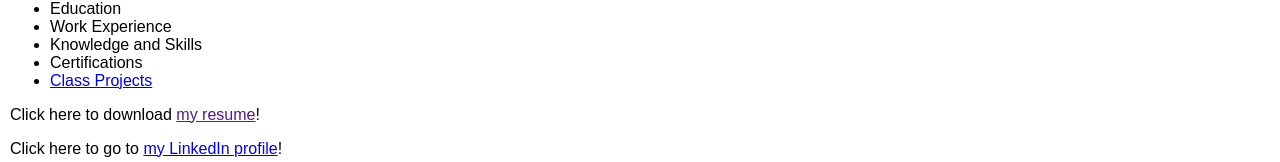
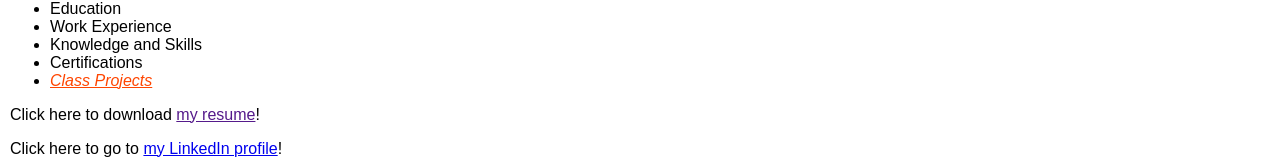
Before and after one commit to LJohnson23/LJohnson23.github.io, a plain HTML site: page index.html in a window 1280 px wide. In both pictures the pointer is over the link "Class Projects". Shown: the part 391-553 px from the top of the page. Drawn offline with Linux system fonts and the light colour scheme.

Commit message:
redorange

```diff
--- a/Styles/main.css
+++ b/Styles/main.css
@@ -3,3 +3,7 @@ body{
     font-size: 100%;
     margin-left: 10px;
 }
+a:focus, a:hover{
+    font-style:italic;
+    color: orangered;
+}
```
